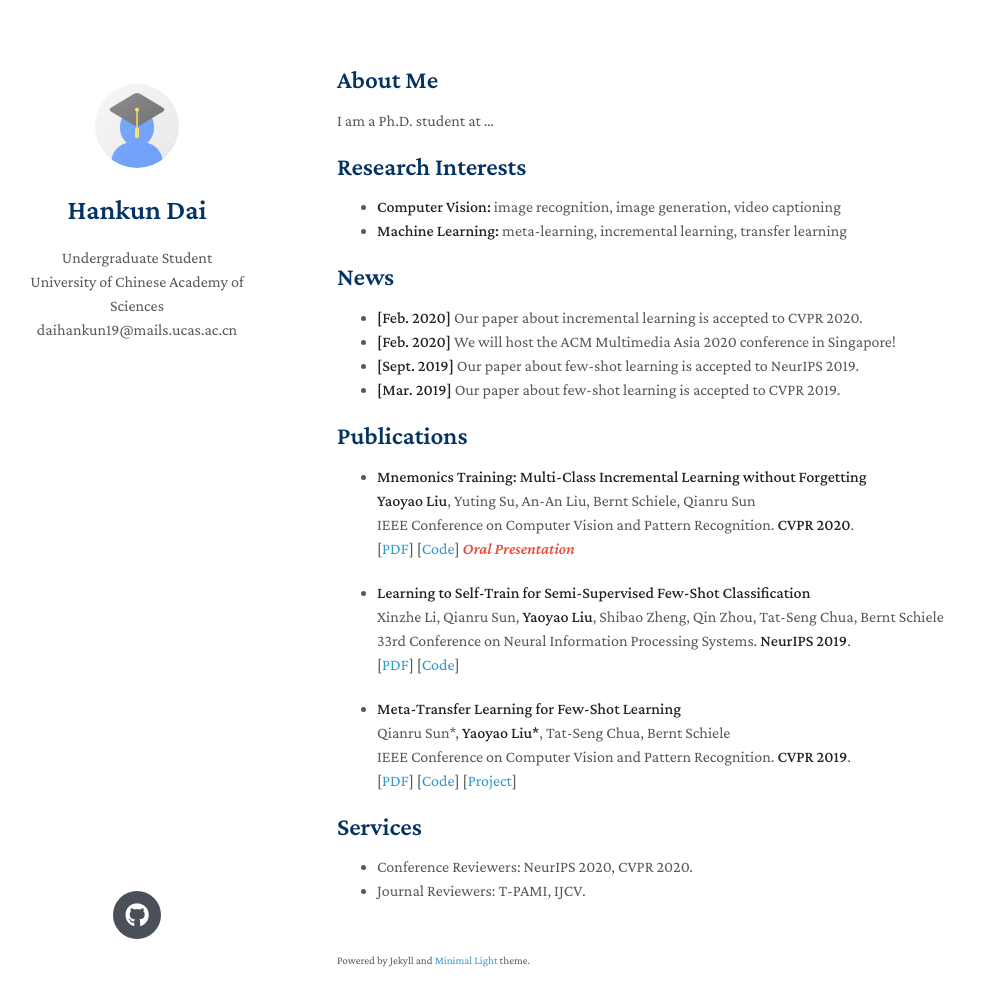
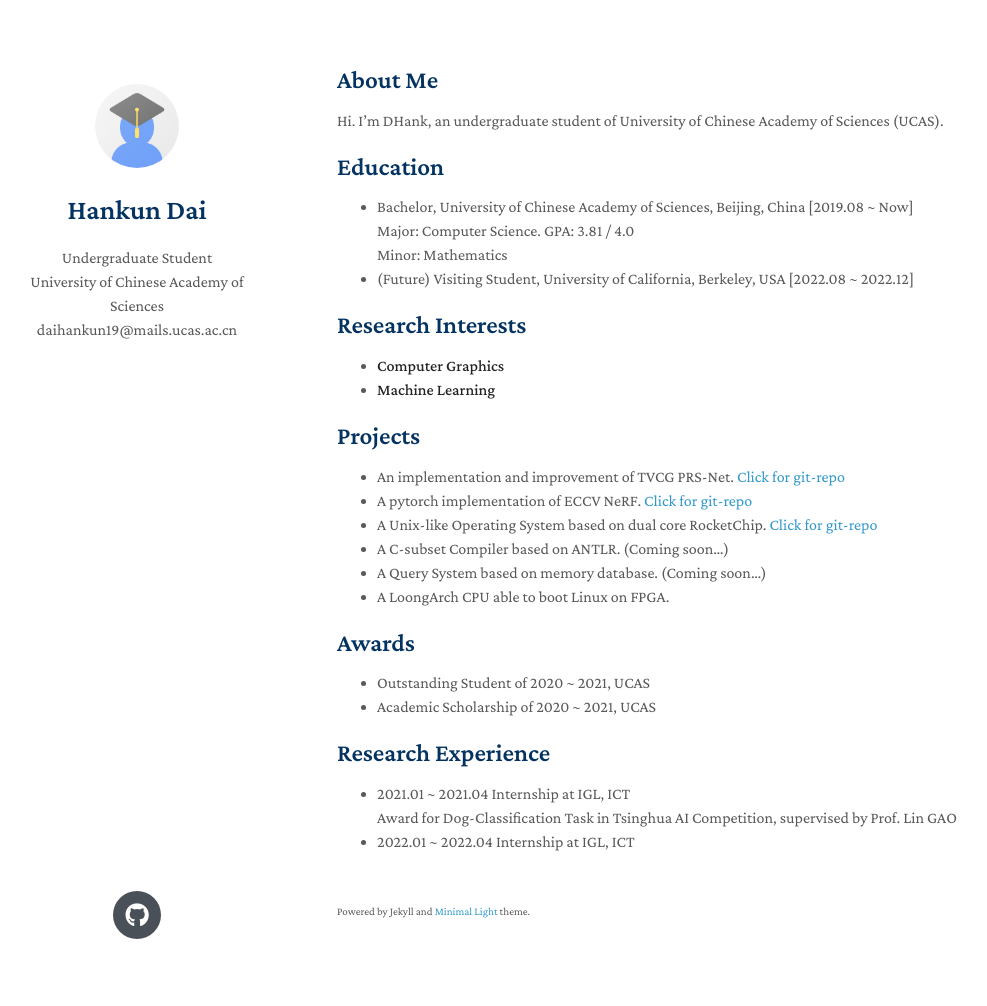
Before and after one commit to D-Hank/HomePage, a Jekyll site: the page built from index.md, in a window 1280 px wide and 1041 px high. Shown: the top 1006 px of the window, without its empty margins (133-1120 px from the left). Built offline with Jekyll 4.4.1, drawn with Linux system fonts in a browser that asks for light colours; nearby versions of some CDN libraries; a style sheet for code colours, icons or effects is not loaded; our own code applies the rules of GitHub Pages for plain Markdown files.

Commit message:
Update index.md

```diff
--- a/index.md
+++ b/index.md
@@ -4,47 +4,40 @@ layout: homepage
 
 ## About Me
 
-I am a Ph.D. student at ...
+Hi. I'm DHank, an undergraduate student of University of Chinese Academy of Sciences (UCAS).
+
+## Education
+
+- Bachelor, University of Chinese Academy of Sciences, Beijing, China [2019.08 ~ Now]
+  <br>
+  Major: Computer Science.  GPA: 3.81 / 4.0
+  <br>
+  Minor: Mathematics
+  <br>
+- (Future) Visiting Student, University of California, Berkeley, USA [2022.08 ~ 2022.12]
 
 ## Research Interests
 
-- **Computer Vision:** image recognition, image generation, video captioning
-- **Machine Learning:** meta-learning, incremental learning, transfer learning
+- **Computer Graphics**
+- **Machine Learning**
 
-## News
+## Projects
 
-- **[Feb. 2020]** Our paper about incremental learning is accepted to CVPR 2020.
-- **[Feb. 2020]** We will host the ACM Multimedia Asia 2020 conference in Singapore!
-- **[Sept. 2019]** Our paper about few-shot learning is accepted to NeurIPS 2019.
-- **[Mar. 2019]** Our paper about few-shot learning is accepted to CVPR 2019.
+- An implementation and improvement of TVCG PRS-Net. [Click for git-repo](https://github.com/D-Hank/PRS-Net)
+- A pytorch implementation of ECCV NeRF. [Click for git-repo](https://github.com/D-Hank/NeRF-tiny)
+- A Unix-like Operating System based on dual core RocketChip. [Click for git-repo](https://github.com/D-Hank/UCAS-OSLAB)
+- A C-subset Compiler based on ANTLR. (Coming soon...)
+- A Query System based on memory database. (Coming soon...)
+- A LoongArch CPU able to boot Linux on FPGA.
 
-## Publications
+## Awards
 
-- **Mnemonics Training: Multi-Class Incremental Learning without Forgetting**
+- Outstanding Student of 2020 ~ 2021, UCAS
+- Academic Scholarship of 2020 ~ 2021, UCAS
+
+## Research Experience
+
+- 2021.01 ~ 2021.04 Internship at IGL, ICT
   <br>
-  **Yaoyao Liu**, Yuting Su, An-An Liu, Bernt Schiele, Qianru Sun
-  <br>
-  IEEE Conference on Computer Vision and Pattern Recognition. **CVPR 2020**.
-  <br>
-  [[PDF](https://arxiv.org/pdf/2002.10211.pdf)] [[Code](https://github.com/yaoyao-liu/mnemonics)] <strong><i style="color:#e74d3c">Oral Presentation</i></strong>
-
-- **Learning to Self-Train for Semi-Supervised Few-Shot Classification**
-  <br>
-  Xinzhe Li, Qianru Sun, **Yaoyao Liu**, Shibao Zheng, Qin Zhou, Tat-Seng Chua, Bernt Schiele
-  <br>
-  33rd Conference on Neural Information Processing Systems. **NeurIPS 2019**.
-  <br>
-  [[PDF](http://papers.nips.cc/paper/9216-learning-to-self-train-for-semi-supervised-few-shot-classification.pdf)] [[Code](https://github.com/xinzheli1217/learning-to-self-train)]
-
-- **Meta-Transfer Learning for Few-Shot Learning**
-  <br>
-  Qianru Sun\*, **Yaoyao Liu\***, Tat-Seng Chua, Bernt Schiele
-  <br>
-  IEEE Conference on Computer Vision and Pattern Recognition. **CVPR 2019**.
-  <br>
-  [[PDF](http://openaccess.thecvf.com/content_CVPR_2019/papers/Sun_Meta-Transfer_Learning_for_Few-Shot_Learning_CVPR_2019_paper.pdf)] [[Code](https://github.com/yaoyao-liu/meta-transfer-learning)] [[Project](https://mtl.yyliu.net/)]
-
-## Services
-
-- Conference Reviewers: NeurIPS 2020, CVPR 2020.
-- Journal Reviewers: T-PAMI, IJCV.
+  Award for Dog-Classification Task in Tsinghua AI Competition, supervised by Prof. Lin GAO
+- 2022.01 ~ 2022.04 Internship at IGL, ICT
```
